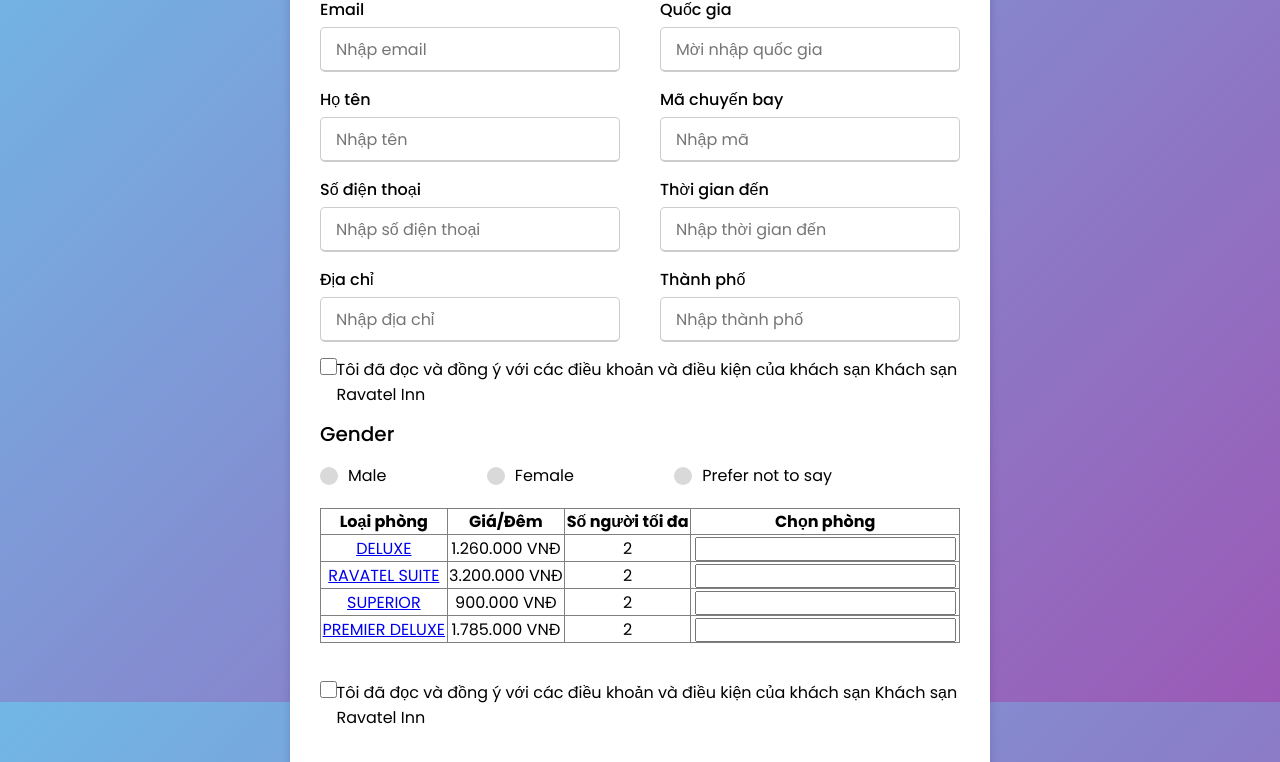
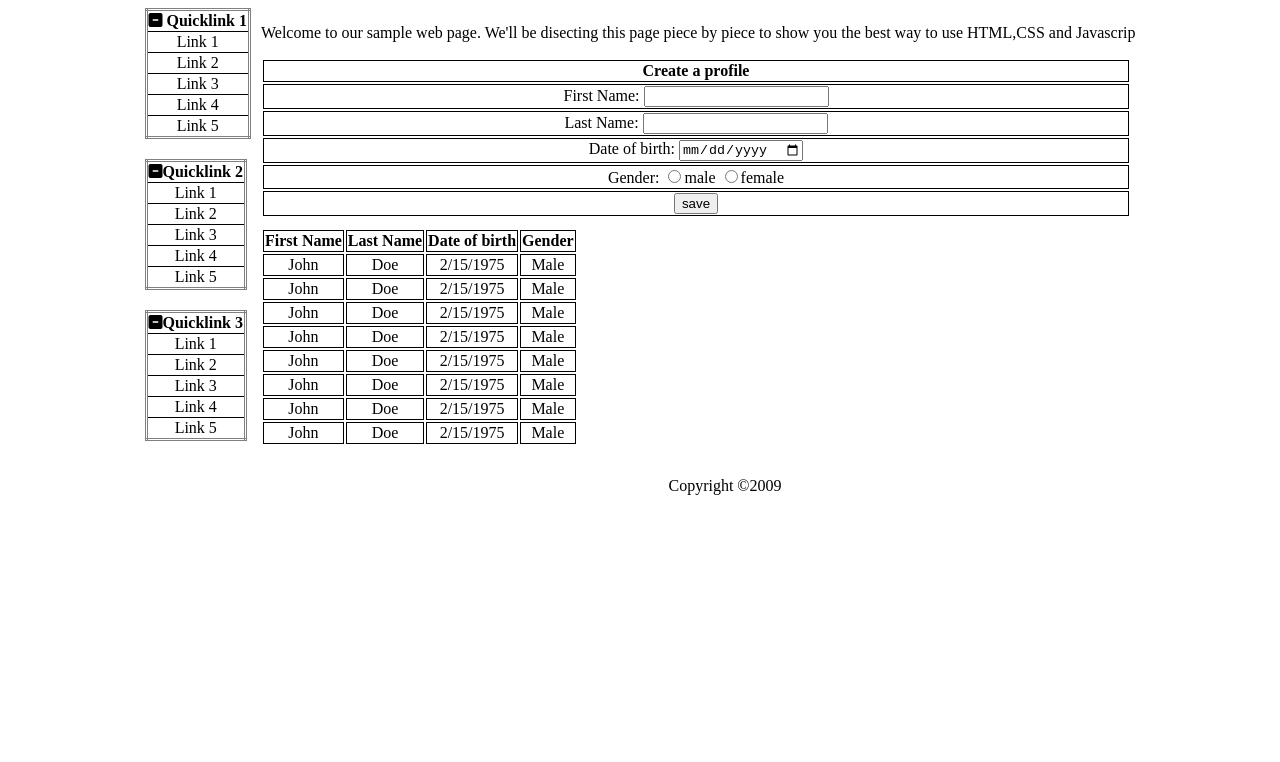
Before and after one commit to AnhhMinh/btl, a plain HTML site: page index.html in a window 1280 px wide. Shown: the part 98-860 px from the top of the page. After the commit the page ends 800 px from the top, so only its background shows below. Drawn offline with Linux system fonts and the light colour scheme.

Commit message:
Add files via upload

```diff
--- a/index.html
+++ b/index.html
@@ -1,132 +1,182 @@
 <!DOCTYPE html>
-<html lang="en" dir="ltr">
-  <head>
+<html lang="en">
+<head>
     <meta charset="UTF-8">
-    <link rel="stylesheet" href="style.css">
-     <meta name="viewport" content="width=device-width, initial-scale=1.0">
-   </head>
+    <meta http-equiv="X-UA-Compatible" content="IE=edge">
+    <meta name="viewport" content="width=device-width, initial-scale=1.0">
+    <title>Document</title>
+    <link rel="stylesheet" href="lab3.css">
+    <script src="https://kit.fontawesome.com/56db8d5121.js" crossorigin="anonymous"></script>
+</head>
 <body>
-  <div class="container">
-    <div class="title">Đặt phòng</div>
-    <div class="content">
-      <form action="#">
-        <div class="user-details">
-          <div class="input-box">
-            <span class="details">Ngày đến*</span>
-            <input type="date" required>
-          </div>
-          <div class="input-box">
-            <span class="details">Ngày đi*</span>
-            <input type="date" required>
-          </div>
-          <div class="input-box">
-            <span class="details">Người lớn</span>
-            <input type="number" min="0" placeholder="0" required>
-          </div>
-          <div class="input-box">
-            <span class="details">Trẻ em</span>
-            <input type="number" min="0" placeholder="0" required>
-          </div>
-          <div class="input-box">
-            <span class="details">Email </span>
-            <input type="email" name="" id="" placeholder="Nhập email" required>
-          </div>
-          <div class="input-box">
-            <span class="details">Quốc gia</span>
-            <input type="text" placeholder="Mời nhập quốc gia" required>
-          </div>
-          <div class="input-box">
-            <span class="details">Họ tên</span>
-            <input type="text" placeholder="Nhập tên" required>
-          </div>
-          <div class="input-box">
-            <span class="details">Mã chuyến bay</span>
-            <input type="text" placeholder="Nhập mã" required>
-          </div>
-          <div class="input-box">
-            <span class="details">Số điện thoại</span>
-            <input type="text" placeholder="Nhập số điện thoại" required>
-          </div>
-          <div class="input-box">
-            <span class="details">Thời gian đến</span>
-            <input type="text" placeholder="Nhập thời gian đến" required>
-          </div>
-          <div class="input-box">
-            <span class="details">Địa chỉ</span>
-            <input type="text" placeholder="Nhập địa chỉ" required>
-          </div>
-          <div class="input-box">
-            <span class="details">Thành phố</span>
-            <input type="text" placeholder="Nhập thành phố" required>
-          </div>
-          <div class="dk">
-            <input type="checkbox">
-            <span class="details">Tôi đã đọc và đồng ý với các điều khoản và điều kiện của khách sạn Khách sạn Ravatel Inn</span>
-          </div>
-        </div>
-        <div class="gender-details">
-          <input type="radio" name="gender" id="dot-1">
-          <input type="radio" name="gender" id="dot-2">
-          <input type="radio" name="gender" id="dot-3">
-          <span class="gender-title">Gender</span>
-          <div class="category">
-            <label for="dot-1">
-            <span class="dot one"></span>
-            <span class="gender">Male</span>
-          </label>
-          <label for="dot-2">
-            <span class="dot two"></span>
-            <span class="gender">Female</span>
-          </label>
-          <label for="dot-3">
-            <span class="dot three"></span>
-            <span class="gender">Prefer not to say</span>
-            </label>
-          </div>
-        </div>
-        <div class="user-details">
-            <table border="1" cellpadding="10" class="width_table">
+    <nav>
+        <ul>
+            <li><a href="#">Home</a></li>
+            <li><a href="#">Products</a></li>
+            <li><a href="#">Services</a></li>
+            <li><a href="#">About</a></li>
+            <li><a href="#">Contact</a></li>
+        </ul>
+    </nav>
+    <div>
+        <h1>Web Developers, Inc.</h1>
+    </div>
+    <div class="style">
+        <div class="table1">
+            <table >
                 <tr>
-                    <th>Loại phòng</th>
-                    <th>Giá/Đêm</th>
-                    <th>Số người tối đa</th>
-                    <th>Chọn phòng</th>
+                    <th><i class="fa-solid fa-square-minus"></i> Quicklink 1</th>
                 </tr>
                 <tr>
-                    <td><a href="#">DELUXE</a></td>
-                    <td>1.260.000 VNĐ</td>
-                    <td>2</td>
-                    <td><input type="number" min="0"></td>
+                    <td>Link 1</td>
                 </tr>
                 <tr>
-                    <td><a href="#">RAVATEL SUITE</a></td>
-                    <td>3.200.000 VNĐ</td>
-                    <td>2</td>
-                    <td><input type="number" min="0"></td>
+                    <td>Link 2</td>
                 </tr>
                 <tr>
-                    <td><a href="#">SUPERIOR</a></td>
-                    <td>900.000 VNĐ</td>
-                    <td>2</td>
-                    <td><input type="number" min="0"></td>
+                    <td>Link 3</td>
                 </tr>
                 <tr>
-                    <td><a href="#">PREMIER DELUXE</a></td>
-                    <td>1.785.000 VNĐ</td>
-                    <td>2</td>
-                    <td><input type="number" min="0"></td>
+                    <td>Link 4</td>
+                </tr>
+                <tr>
+                    <td>Link 5</td>
                 </tr>
             </table>
-        </div><br>
-        <div class="dk">
-            <input type="checkbox" id="check1">
-            <span class="details"><label for="check1">Tôi đã đọc và đồng ý với các điều khoản và điều kiện của khách sạn Khách sạn Ravatel Inn</label></span>
+            <table>
+                <tr>
+                    <th><i class="fa-solid fa-square-minus"></i>Quicklink 2</th>
+                </tr>
+                <tr>
+                    <td>Link 1</td>
+                </tr>
+                <tr>
+                    <td>Link 2</td>
+                </tr>
+                <tr>
+                    <td>Link 3</td>
+                </tr>
+                <tr>
+                    <td>Link 4</td>
+                </tr>
+                <tr>
+                    <td>Link 5</td>
+                </tr>
+            </table>
+            <table>
+                <tr>
+                    <th><i class="fa-solid fa-square-minus"></i>Quicklink 3</th>
+                </tr>
+                <tr>
+                    <td>Link 1</td>
+                </tr>
+                <tr>
+                    <td>Link 2</td>
+                </tr>
+                <tr>
+                    <td>Link 3</td>
+                </tr>
+                <tr>
+                    <td>Link 4</td>
+                </tr>
+                <tr>
+                    <td>Link 5</td>
+                </tr>
+            </table>
         </div>
-        <div class="button">
-          <input type="submit" value="Đăng ký">
+        <div >
+            <p>Welcome to our sample web page. We'll be disecting this page piece by piece to show you the best way to use HTML,CSS and Javascrip</p>
+            <table class="table2">
+                <tr>
+                    <th>Create a profile</th>
+                </tr>
+                <tr>
+                    <td>
+                        <label for="fname">First Name: </label>
+                        <input type="text" name="" id="fname">
+                    </td>
+                </tr>
+                <tr>
+                    <td>
+                        <label for="lname">Last Name: </label>
+                        <input type="text" name="" id="lname">
+                    </td>
+                </tr>
+                <tr>
+                    <td>
+                        Date of birth:
+                        <input type="date" name="" id="">
+                    </td>
+                </tr>
+                <tr>
+                    <td>
+                        Gender:
+                        <label for="male"><input type="radio" name="gender" id="male">male</label>
+                        <label for="female"><input type="radio" name="gender" id="female">female</label>
+                    </td>
+                </tr>
+                <tr>
+                    <td><button type="button">save</button></td>
+                </tr>
+            </table>
+            <table class="table3">
+                <tr>
+                    <th>First Name</th>
+                    <th>Last Name</th>
+                    <th>Date of birth</th>
+                    <th>Gender</th>
+                </tr>
+                <tr>
+                    <td>John</td>
+                    <td>Doe</td>
+                    <td>2/15/1975</td>
+                    <td>Male</td>
+                </tr>
+                <tr>
+                    <td>John</td>
+                    <td>Doe</td>
+                    <td>2/15/1975</td>
+                    <td>Male</td>
+                </tr>
+                <tr>
+                    <td>John</td>
+                    <td>Doe</td>
+                    <td>2/15/1975</td>
+                    <td>Male</td>
+                </tr>
+                <tr>
+                    <td>John</td>
+                    <td>Doe</td>
+                    <td>2/15/1975</td>
+                    <td>Male</td>
+                </tr>
+                <tr>
+                    <td>John</td>
+                    <td>Doe</td>
+                    <td>2/15/1975</td>
+                    <td>Male</td>
+                </tr>
+                <tr>
+                    <td>John</td>
+                    <td>Doe</td>
+                    <td>2/15/1975</td>
+                    <td>Male</td>
+                </tr>
+                <tr>
+                    <td>John</td>
+                    <td>Doe</td>
+                    <td>2/15/1975</td>
+                    <td>Male</td>
+                </tr>
+                <tr>
+                    <td>John</td>
+                    <td>Doe</td>
+                    <td>2/15/1975</td>
+                    <td>Male</td>
+                </tr>
+            </table>
         </div>
-      </form>
     </div>
-  </div>
+    <p class="c1">Copyright ©2009</p>
 </body>
 </html>
--- /dev/null
+++ b/lab3.css
@@ -0,0 +1,45 @@
+ul {
+    list-style-type: none;
+    margin: 0;
+    padding: 0;
+  }
+  li{
+    display: inline;
+    margin-right: 10px;
+  }
+.table1 table  , .table2 table {
+    border-collapse: collapse;
+    border-style: double;
+    margin-bottom: 20px;
+  }
+.table1 table    th{
+    border: 1px solid;
+  }
+.table2 table tr{
+    border: 1px solid;
+}
+.table2 table th{
+    padding-right: 10px;
+}
+.table3{
+    margin-top: 10px;
+}
+.table3 table,th,td{
+    border: 1px solid ;
+    border-collapse: collapse;
+}
+.style{
+    display: inline-flex;
+}
+.table1{
+    padding-right: 10px;
+}
+.table2{
+    width: 870px;
+}
+.c1{
+    padding-left: 170px;
+}
+body{
+    text-align: center;
+}
```
